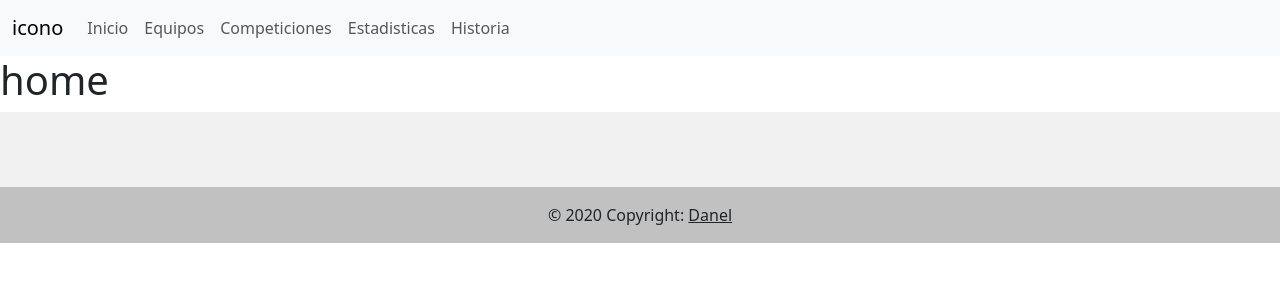
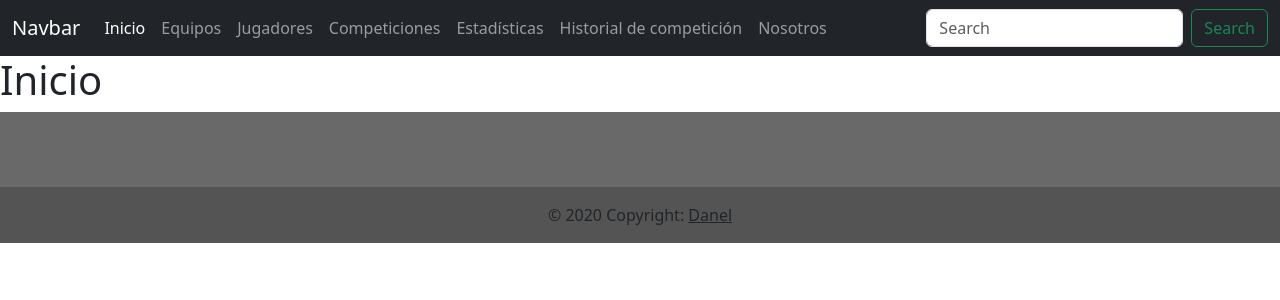
Before and after one commit to danelcaballero7/Champions, a Django app: page / in a window 1280 px wide. Shown: the top 300 px of the page. Run offline with Django 4.2, Linux system fonts and the light colour scheme; some libraries are stand-ins or nearby versions.

Commit message:
Funcionalidad Nav-Bar Lista

```diff
--- a/Champions/settings.py
+++ b/Champions/settings.py
@@ -83,7 +83,6 @@
         'HOST': 'localhost',
         'PASSWORD': '12345',
         'PORT': '5432',
-
     }
 }
 
--- a/champions_app/models.py
+++ b/champions_app/models.py
@@ -18,7 +18,6 @@
     name = models.CharField(max_length=20)
     last_name = models.CharField(max_length=20)
     second_last_name = models.CharField(max_length=20)
-    age = models.PositiveIntegerField(default=0)
     date_of_birth = models.DateTimeField(default=datetime.now, blank=True),
     height = models.PositiveIntegerField(default=0)
     weight = models.PositiveIntegerField(default=0)
@@ -45,10 +44,9 @@
     )
 
 class competition(models.Model):
-    name = models.CharField(max_length=20)
+    name = models.CharField(max_length=20, verbose_name="competiciones")
     data = models.DateTimeField(default=datetime.now, blank=True)
     value_rank = models.PositiveIntegerField(default=0)
     teams = models.ManyToManyField(team)
-
     def __str__(self):
         return self.name
--- a/templates/base.html
+++ b/champions_app/templates/base.html
@@ -7,59 +7,11 @@
     <meta http-equiv="X-UA-Compatible" content="IE=edge">
     <meta name="viewport" content="width=device-width, initial-scale=1.0">
     <link rel="stylesheet" href="{% static 'css/bootstrap.min.css' %}">
-    <script type="text/javascript" src="funciones_navbar"></script>
+    <link rel="stylesheet" href="{% static 'css/Champion.css' %}">
+
 </head>
 <body>
 
-<!--NAV-BAR -->
-
-<nav class="navbar navbar-expand-lg navbar-light bg-light">
-  <div class="container-fluid">
-    <a class="navbar-brand" href="#">icono</a>
-    <button class="navbar-toggler" type="button" data-bs-toggle="collapse" data-bs-target="#navbarScroll" aria-controls="navbarScroll" aria-expanded="false" aria-label="Toggle navigation">
-      <span class="navbar-toggler-icon"></span>
-    </button>
-    <div class="collapse navbar-collapse" id="navbarScroll">
-      <ul class="navbar-nav me-auto my-2 my-lg-0 navbar-nav-scroll" style="--bs-scroll-height: 100px;">
-        <li class="nav-item">
-          <a class="nav-link {% if request.path == '/' %} activo {% endif %}" aria-current="page"
-   href="{% url 'home' %}">Inicio</a>
-        </li>
-        <li class="nav-item">
-
-        </li>
-        <li class="nav-item dropdown">
-          </a>
-          <ul class="dropdown-menu" aria-labelledby="navbarScrollingDropdown">
-            <li><a class="dropdown-item" href="#">Action</a></li>
-            <li><a class="dropdown-item" href="#">Another action</a></li>
-            <li><hr class="dropdown-divider"></li>
-            <li><a class="dropdown-item" href="#">Something else here</a></li>
-          </ul>
-        </li>
-        <li class="nav-item">
-          <a class="nav-link {% if request.path == '/' %} activo {% endif %}" aria-current="page"
-   href="{% url 'teams' %}">Equipos</a>
-        </li>
-        <li class="nav-item">
-          <a class="nav-link {% if request.path == '/' %} activo {% endif %}" aria-current="page"
-   href="{% url 'competitions' %}">Competiciones</a>
-        </li>
-          <li class="nav-item">
-          <a class="nav-link {% if request.path == '/' %} activo {% endif %}" aria-current="page"
-   href="{% url 'statistics' %}">Estadisticas</a>
-        </li>
-          <li class="nav-item">
-          <a class="nav-link {% if request.path == '/' %} activo {% endif %}" aria-current="page"
-   href="{% url 'competition_history' %}">Historia</a>
-        </li>
-      </ul>
-
-    </div>
-  </div>
-</nav>
-
-<!--NAV-BAR-FIN -->
 
 {% block content %}
 
@@ -68,7 +20,7 @@
 
 <!--FOOTER -->
 
-<footer class="text-center text-white" style="background-color: #f1f1f1;">
+<footer class="text-center text-dark" style="background-color: dimgrey;">
   <!-- Grid container -->
   <div class="container pt-4">
     <!-- Section: Social media -->
--- /dev/null
+++ b/champions_app/templates/home.html
@@ -0,0 +1,53 @@
+{% extends "base.html" %}
+{% block content %}
+    <!--NAV-BAR -->
+<nav class="navbar navbar-expand-lg navbar-dark bg-dark " >
+  <div class="container-fluid">
+    <a class="navbar-brand" href="#">Navbar</a>
+    <button class="navbar-toggler" type="button" data-bs-toggle="collapse" data-bs-target="#navbarSupportedContent" aria-controls="navbarSupportedContent" aria-expanded="false" aria-label="Toggle navigation">
+      <span class="navbar-toggler-icon"></span>
+    </button>
+    <div class="collapse navbar-collapse" id="navbarSupportedContent">
+      <ul class="navbar-nav me-auto mb-2 mb-lg-0">
+
+        <li class="nav-item">
+          <a class="nav-link {% if request.path == '/' %} active {% endif %}" aria-current="page"
+   href="{% url 'home' %}">Inicio</a>
+        </li>
+
+        <li class=" nav-item " >
+          <a class="nav-link  {% if request.path == 'Equipos' %} active {% endif %}" aria-current="page"
+            href="{% url 'Equipos' %}">Equipos</a>
+        </li>
+      <li class="nav-item">
+          <a class="nav-link {% if request.path == 'Jugadores' %} active {% endif %}" aria-current="page"
+   href="{% url 'Jugadores' %}">Jugadores</a>
+        </li>
+       <li class="nav-item">
+          <a class="nav-link {% if request.path == 'Competiciones' %} active {% endif %}" aria-current="page"
+   href="{% url 'Competiciones' %}">Competiciones</a>
+        </li>
+      <li class="nav-item">
+          <a class="nav-link {% if request.path == 'Estadísticas' %} active {% endif %}" aria-current="page"
+   href="{% url 'Estadísticas' %}">Estadísticas</a>
+        </li>
+          <li class="nav-item">
+          <a class="nav-link {% if request.path == 'Historial_de_competición' %} active {% endif %}" aria-current="page"
+   href="{% url 'Historial_de_competición' %}">Historial de competición</a>
+        </li>
+      <li class="nav-item">
+          <a class="nav-link {% if request.path == 'Nosotros' %} active {% endif %}" aria-current="page"
+   href="{% url 'Nosotros' %}">Nosotros</a>
+        </li>
+      </ul>
+      <form class="d-flex">
+        <input class="form-control me-2" type="search" placeholder="Search" aria-label="Search">
+        <button class="btn btn-outline-success" type="submit">Search</button>
+      </form>
+    </div>
+  </div>
+</nav>
+<!--NAV-BAR-FIN -->
+
+    <h1>Inicio</h1>
+{% endblock %}
--- a/champions_app/urls.py
+++ b/champions_app/urls.py
@@ -3,9 +3,10 @@
 
 urlpatterns = [
     path('', views.home, name="home"),
-    path('competitions/', views.competitions, name="competitions"),
-    path('teams/', views.teams, name='teams'),
-    path('statistics/', views.statistics, name="statistics"),
-    path('us/', views.us, name="us"),
-    path('competition_history/', views.competition_history, name="competition_history")
+    path('Competiciones/', views.Competiciones, name="Competiciones"),
+    path('Equipos/', views.Equipos, name='Equipos'),
+    path('Estadísticas/', views.Estadísticas, name="Estadísticas"),
+    path('Nosotros/', views.Nosotros, name="Nosotros"),
+    path('Jugadores/',views.Jugadores, name="Jugadores"),
+    path('Historial_de_competición/', views.Historial_de_competición, name="Historial_de_competición")
     ]
--- a/champions_app/views.py
+++ b/champions_app/views.py
@@ -1,21 +1,31 @@
 from django.shortcuts import render
 
 # Create your views here.
+from champions_app.models import team,competition,player
+
+
 def home(request):
     return render(request, 'home.html')
 
-def competitions(request):
-    return render(request, 'competitions.html')
+def Competiciones(request):
+    competitionsViews= competition.objects.all()
+    return render(request, 'Competiciones.html',{"competitionsViews":competitionsViews})
 
-def teams(request):
-    return render(request, 'teams.html')
+def Equipos(request):
+    teamViews= team.objects.all()
+    return render(request, 'Equipos.html', {"teamViews": teamViews})
 
-def statistics(request):
-    return render(request, 'statistics.html')
+def Jugadores(request):
+    jugadoresViews= player.objects.all()
+    teamPlayerViews = team.objects.all()
+    return render(request,'Jugadores.html',{"jugadoresViews":jugadoresViews, "teamViews": teamPlayerViews})
 
-def us(request):
-    return render(request, 'us.html')
+def Estadísticas(request):
+    return render(request, 'Estadísticas.html')
+
+def Nosotros(request):
+    return render(request, 'Nosotros.html')
 
 
-def competition_history(request):
-    return render(request, 'competition_history.html')
+def Historial_de_competición(request):
+    return render(request, 'Historial_de_competición.html', {'nbar': 'Equipos'})
--- a/templates/competition_history.html
+++ /dev/null
@@ -1,5 +0,0 @@
-{% extends "base.html" %}
-{% block content %}
-    <h1>competition_history</h1>
-
-{% endblock %}
--- a/templates/competitions.html
+++ /dev/null
@@ -1,5 +0,0 @@
-{% extends "base.html" %}
-{% block content %}
-    <h1>competitions</h1>
-
-{% endblock %}
--- a/templates/home.html
+++ /dev/null
@@ -1,5 +0,0 @@
-{% extends "base.html" %}
-{% block content %}
-
-    <h1>home</h1>
-{% endblock %}
--- a/templates/statistics.html
+++ /dev/null
@@ -1,6 +0,0 @@
-{% extends "base.html" %}
-{% block content %}
-
-    <h1>statistics</h1>
-
-{% endblock %}
--- a/templates/teams.html
+++ /dev/null
@@ -1,5 +0,0 @@
-{% extends "base.html" %}
-{% block content %}
-    <h1>teams</h1>
-
-{% endblock %}
--- a/templates/us.html
+++ /dev/null
@@ -1,4 +0,0 @@
-{% extends "base.html" %}
-{% block content %}
-    <h1>us</h1>
-{% endblock %}
```
Also changed, not shown: champions_app/templates/Competiciones.html (added, +61 -0 lines), champions_app/templates/Equipos.html (added, +62 -0 lines), champions_app/templates/Estadísticas.html (added, +56 -0 lines), champions_app/templates/Historial_de_competición.html (added, +53 -0 lines), champions_app/templates/Jugadores.html (added, +63 -0 lines), champions_app/templates/Nosotros.html (added, +52 -0 lines), champions_app/static/css/Champion.css (added), 1 other file.
